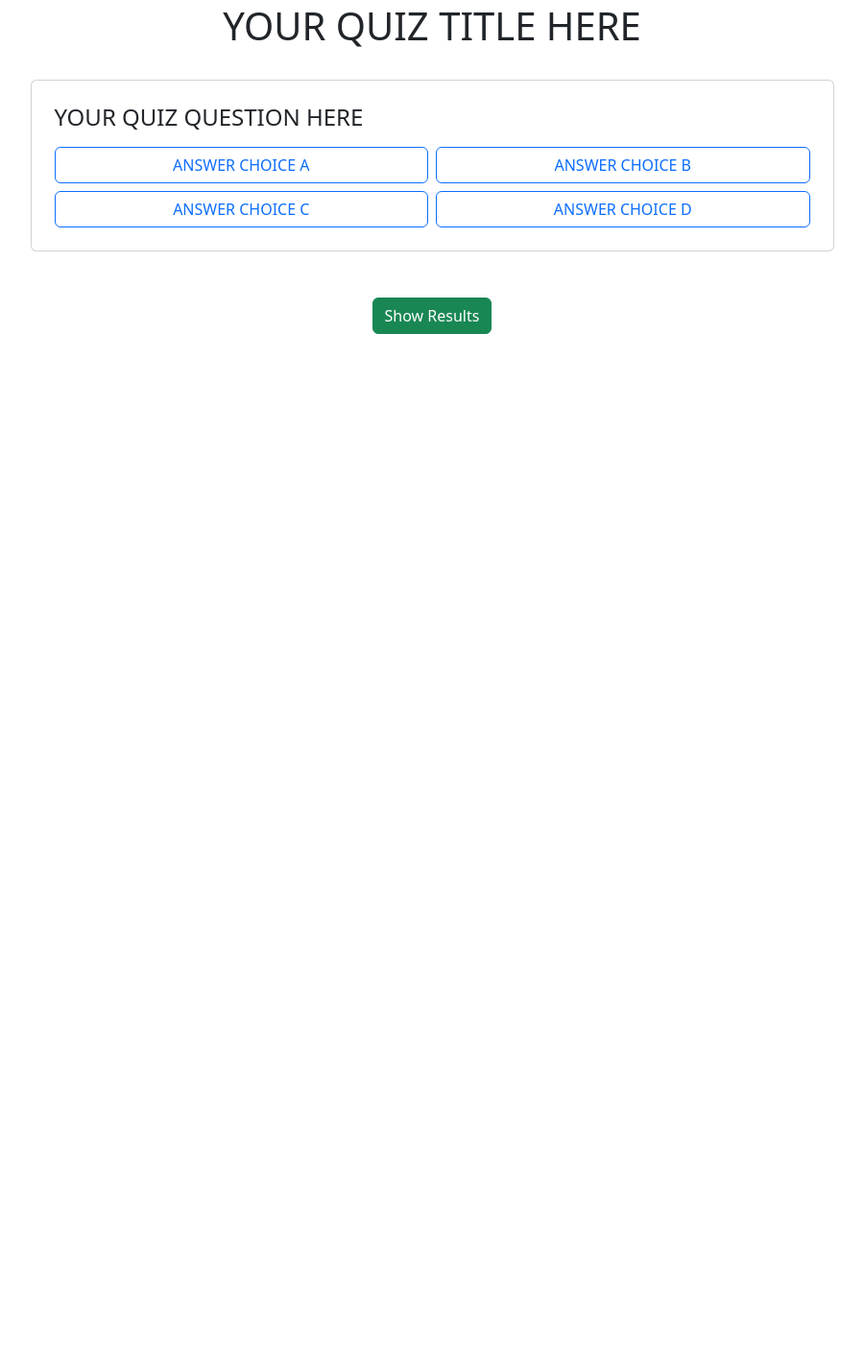
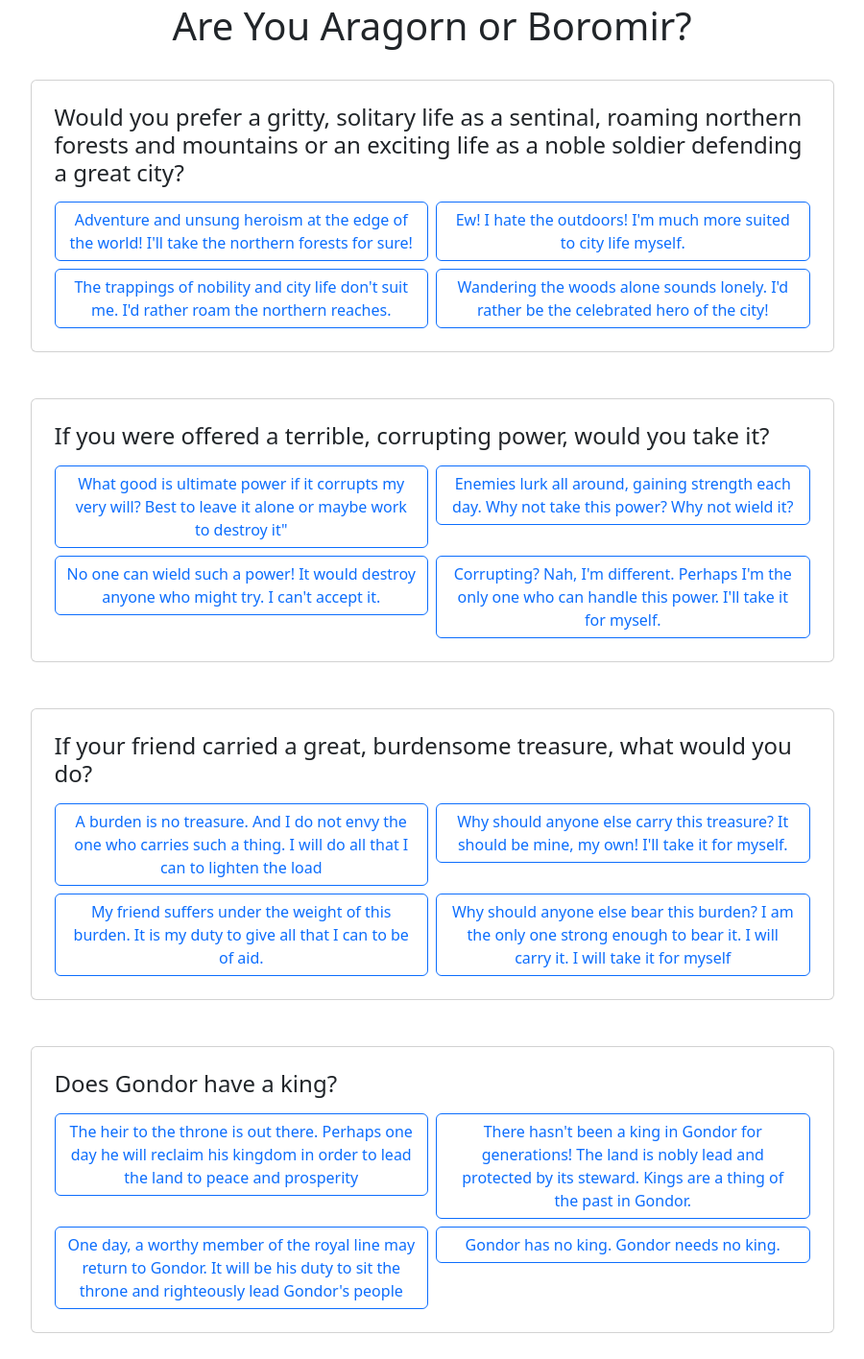
Before and after one commit to MD2020m/Assignment-8, a plain HTML site: page index.html in a window 1280 px wide. Shown: the part 21-1437 px from the top of the page at 96% size, without its empty margins (190-1090 px from the left). Before the commit the page ends 800 px from the top, so only its background shows below. Drawn offline with nearby package versions, Linux system fonts and the light colour scheme.

Commit message:
Add quiz questions

```diff
--- a/index.html
+++ b/index.html
@@ -9,35 +9,120 @@
     <link rel="stylesheet" href ="./css/style.css">
 </head>
 <body>
-    <h1 class="text-center mt-4">YOUR QUIZ TITLE HERE</h1>
+   <h1 class="text-center mt-4">Are You Aragorn or Boromir?</h1>
 
     <!-- Start quiz element -->
-    <div class="container d-flex justify-content-center" id="question-1">
+    <div class="container d-flex justify-content-center question-container" id="question-1">
       <div class="card my-4 p-4 question-block" style="width: 75%;">
-        <h4 class="mb-3">YOUR QUIZ QUESTION HERE</h4>
+        <h4 class="mb-3">Would you prefer a gritty, solitary life as a sentinal, roaming northern forests and mountains or an exciting life as a noble soldier defending a great city?
+        </h4>
         <div class="row g-2">
           <div class="col-6">
-            <button class="btn btn-outline-primary w-100 answer-btn" data-answer="A">ANSWER CHOICE A</button>
+            <button class="btn btn-outline-primary w-100 answer-btn" data-answer="A">Adventure and unsung heroism at the edge of the world! I'll take the northern forests for sure!</button>
           </div>
           <div class="col-6">
-            <button class="btn btn-outline-primary w-100 answer-btn" data-answer="B">ANSWER CHOICE B</button>
+            <button class="btn btn-outline-primary w-100 answer-btn" data-answer="B">Ew! I hate the outdoors! I'm much more suited to city life myself.</button>
           </div>
           <div class="col-6">
-            <button class="btn btn-outline-primary w-100 answer-btn" data-answer="C">ANSWER CHOICE C</button>
+            <button class="btn btn-outline-primary w-100 answer-btn" data-answer="A">The trappings of nobility and city life don't suit me. I'd rather roam the northern reaches.</button>
           </div>
           <div class="col-6">
-            <button class="btn btn-outline-primary w-100 answer-btn" data-answer="D">ANSWER CHOICE D</button>
+            <button class="btn btn-outline-primary w-100 answer-btn" data-answer="B">Wandering the woods alone sounds lonely. I'd rather be the celebrated hero of the city!</button>
+          </div>
+        </div>
+      </div>
+    </div>
+    <!-- End quiz element -->
+
+    <!-- Add more quiz elements here -->
+    <div class="container d-flex justify-content-center question-container" id="question-2">
+      <div class="card my-4 p-4 question-block" style="width: 75%;">
+        <h4 class="mb-3">If you were offered a terrible, corrupting power, would you take it?
+        </h4>
+        <div class="row g-2">
+          <div class="col-6">
+            <button class="btn btn-outline-primary w-100 answer-btn" data-answer="A">
+              What good is ultimate power if it corrupts my very will? Best to leave it alone or maybe work to destroy it"
+            </button>
+          </div>
+          <div class="col-6">
+            <button class="btn btn-outline-primary w-100 answer-btn" data-answer="B">
+              Enemies lurk all around, gaining strength each day. Why not take this power? Why not wield it?
+            </button>
+          </div>
+          <div class="col-6">
+            <button class="btn btn-outline-primary w-100 answer-btn" data-answer="A">
+              No one can wield such a power! It would destroy anyone who might try. I can't accept it.
+            </button>
+          </div>
+          <div class="col-6">
+            <button class="btn btn-outline-primary w-100 answer-btn" data-answer="B">
+              Corrupting? Nah, I'm different. Perhaps I'm the only one who can handle this power. I'll take it for myself.
+            </button>
           </div>
         </div>
       </div>
     </div>
 
+    <div class="container d-flex justify-content-center question-container" id="question-3">
+      <div class="card my-4 p-4 question-block" style="width: 75%;">
+        <h4 class="mb-3">
+          If your friend carried a great, burdensome treasure, what would you do?
+        </h4>
+        <div class="row g-2">
+          <div class="col-6">
+            <button class="btn btn-outline-primary w-100 answer-btn" data-answer="A">
+              A burden is no treasure. And I do not envy the one who carries such a thing. I will do all that I can to lighten the load
+            </button>
+          </div>
+          <div class="col-6">
+            <button class="btn btn-outline-primary w-100 answer-btn" data-answer="B">
+              Why should anyone else carry this treasure? It should be mine, my own! I'll take it for myself.
+            </button>
+          </div>
+          <div class="col-6">
+            <button class="btn btn-outline-primary w-100 answer-btn" data-answer="A">
+              My friend suffers under the weight of this burden. It is my duty to give all that I can to be of aid.
+            </button>
+          </div>
+          <div class="col-6">
+            <button class="btn btn-outline-primary w-100 answer-btn" data-answer="B">
+              Why should anyone else bear this burden? I am the only one strong enough to bear it. I will carry it. I will take it for myself
+            </button>
+          </div>
+        </div>
+      </div>
+    </div>
 
-
-    <!-- End quiz element -->
-
-    <!-- Add more quiz elements here -->
-
+    <div class="container d-flex justify-content-center question-container" id="question-4">
+      <div class="card my-4 p-4 question-block" style="width: 75%;">
+        <h4 class="mb-3">
+          Does Gondor have a king?
+        </h4>
+        <div class="row g-2">
+          <div class="col-6">
+            <button class="btn btn-outline-primary w-100 answer-btn" data-answer="A">
+              The heir to the throne is out there. Perhaps one day he will reclaim his kingdom in order to lead the land to peace and prosperity
+            </button>
+          </div>
+          <div class="col-6">
+            <button class="btn btn-outline-primary w-100 answer-btn" data-answer="B">
+              There hasn't been a king in Gondor for generations! The land is nobly lead and protected by its steward. Kings are a thing of the past in Gondor.
+            </button>
+          </div>
+          <div class="col-6">
+            <button class="btn btn-outline-primary w-100 answer-btn" data-answer="A">
+              One day, a worthy member of the royal line may return to Gondor. It will be his duty to sit the throne and righteously lead Gondor's people
+            </button>
+          </div>
+          <div class="col-6">
+            <button class="btn btn-outline-primary w-100 answer-btn" data-answer="B">
+              Gondor has no king. Gondor needs no king.
+            </button>
+          </div>
+        </div>
+      </div>
+    </div>
 
 
     <div class="container d-flex justify-content-center">
```
